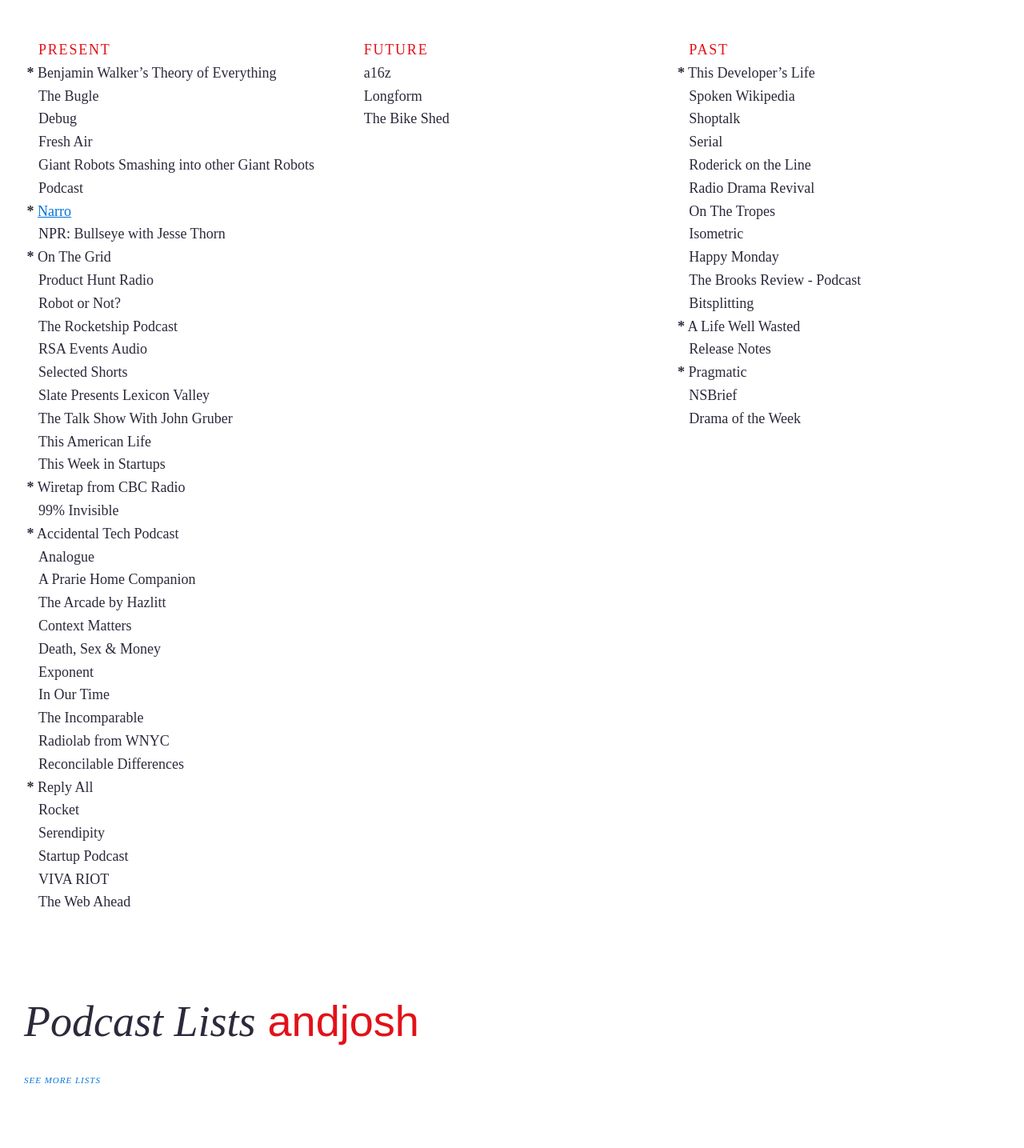
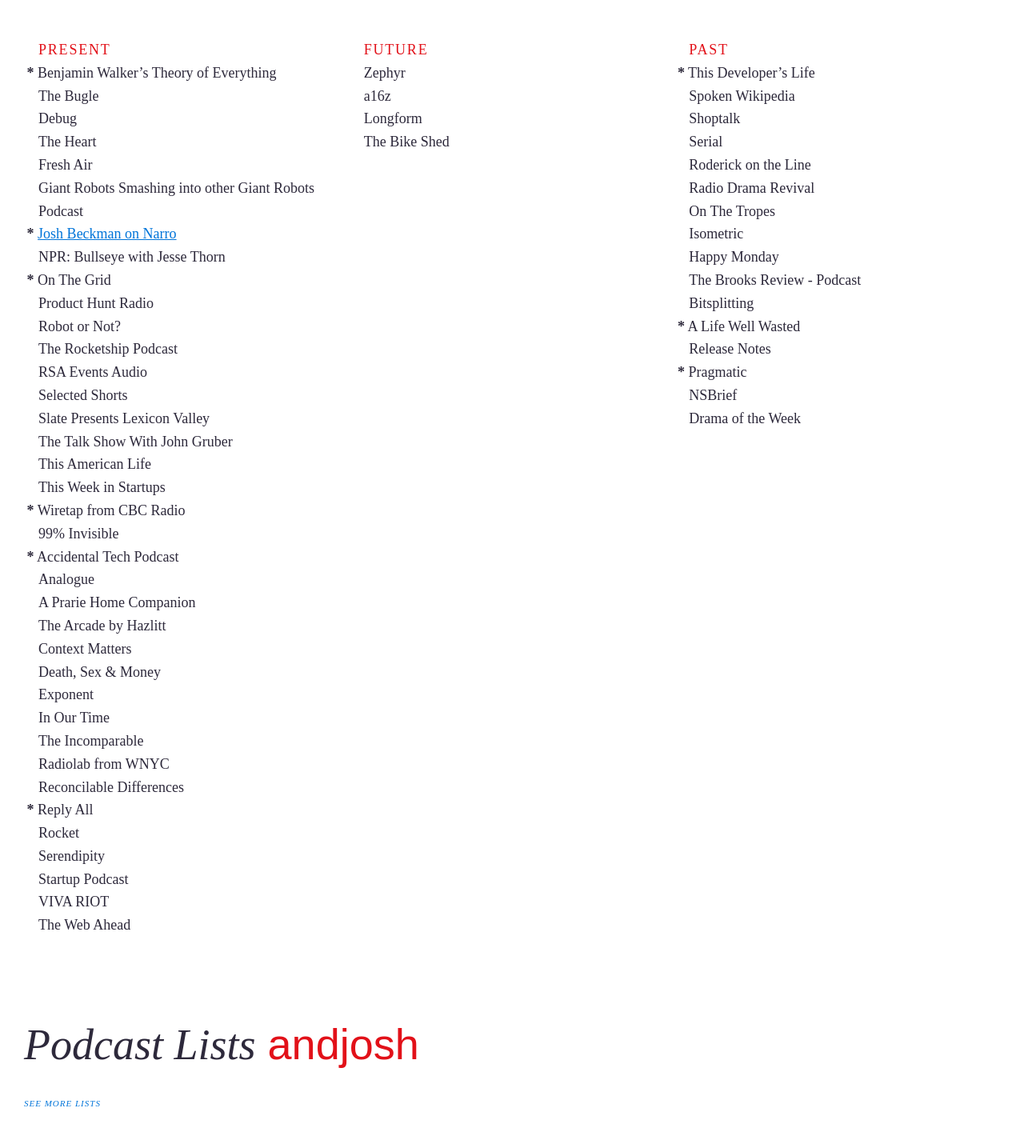
Before and after one commit to joshbeckman/andjosh.github.io, a Jekyll site: the page built from podcast-lists.md, in a window 1280 px wide. Shown: the whole page at 80% size. Built offline with Jekyll 4.4.1, drawn with Linux system fonts in a browser that asks for light colours; Markdown is read by kramdown in place of the engine named in the settings; before the commit the page ends 1406 px from its top, so only the background shows below that.

Commit message:
couple more podcasts

```diff
--- a/podcast-lists.md
+++ b/podcast-lists.md
@@ -7,9 +7,10 @@
 - __*__ Benjamin Walker's Theory of Everything
 - The Bugle
 - Debug
+- The Heart
 - Fresh Air
 - Giant Robots Smashing into other Giant Robots Podcast
-- __*__ [Narro](http://narro.co)
+- __*__ [Josh Beckman on Narro](http://narro.co)
 - NPR: Bullseye with Jesse Thorn
 - __*__ On The Grid
 - Product Hunt Radio
@@ -43,6 +44,7 @@
 
 <!--two items:-->
 
+- Zephyr
 - a16z
 - Longform
 - The Bike Shed
```
